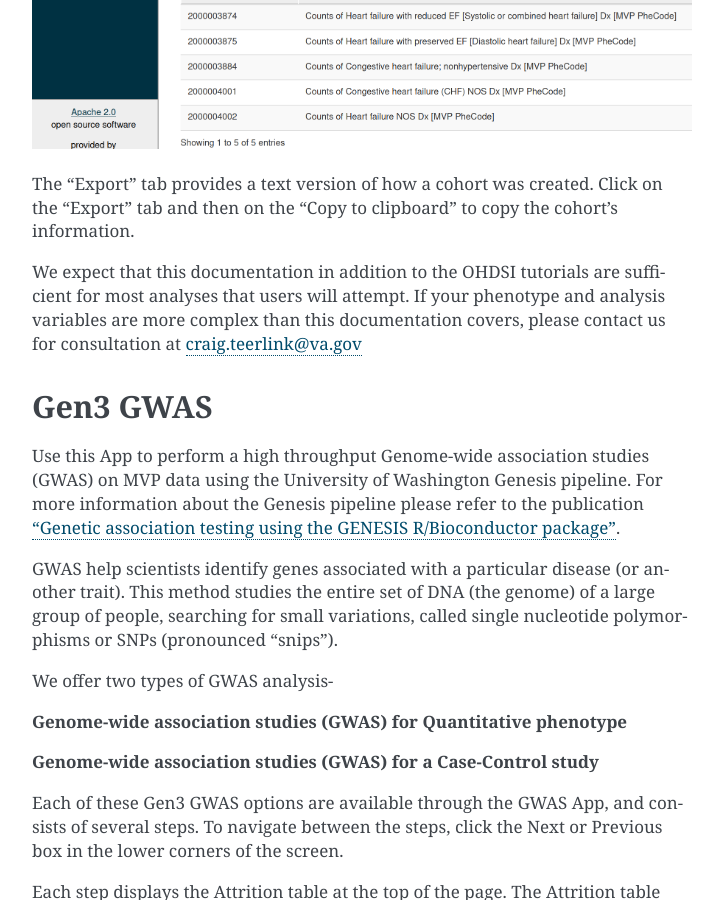
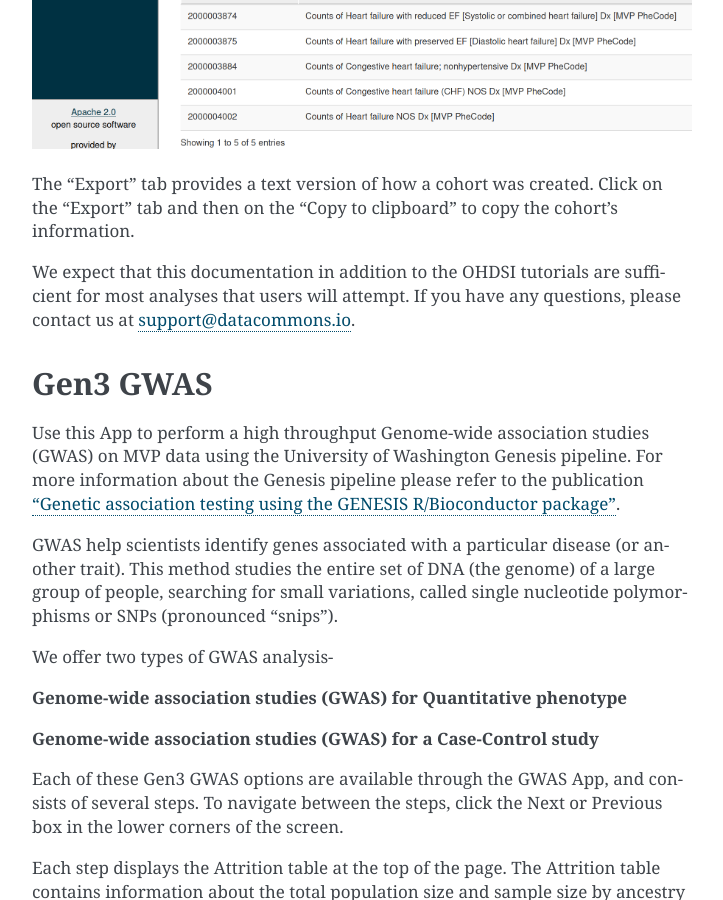
Before and after one commit to uc-cdis/va-doc, a Sphinx documentation site: the page built from docs/source/index.md, in a window 1280 px wide and 900 px high, scrolled down 8220 px. Shown: the whole window, without its empty margins (388-1111 px from the left). Built offline with Sphinx 7.4.7, drawn with Linux system fonts in a browser that asks for light colours.

Commit message:
chore(va-docs): Support email

```diff
--- a/docs/source/index.md
+++ b/docs/source/index.md
@@ -140,7 +140,8 @@ Cohort size will be displayed under the column “People”. Use View Reports to
 
 The “Export” tab provides a text version of how a cohort was created. Click on the “Export” tab and then on the “Copy to clipboard” to copy the cohort’s information.
 
-We expect that this documentation in addition to the OHDSI tutorials are sufficient for most analyses that users will attempt. If your phenotype and analysis variables are more complex than this documentation covers, please contact us for consultation at craig.teerlink@va.gov
+We expect that this documentation in addition to the OHDSI tutorials are sufficient for most analyses that users will attempt. If you have any questions, please contact us at [support@datacommons.io](mailto:support@datacommons.io).
+
 
 ## **Gen3 GWAS**
 Use this App to perform a high throughput Genome-wide association studies (GWAS) on MVP data using the University of Washington Genesis pipeline. For more information about the Genesis pipeline please refer to the publication ["Genetic association testing using the GENESIS R/Bioconductor package"](https://doi.org/10.1093/bioinformatics/btz567).
```
